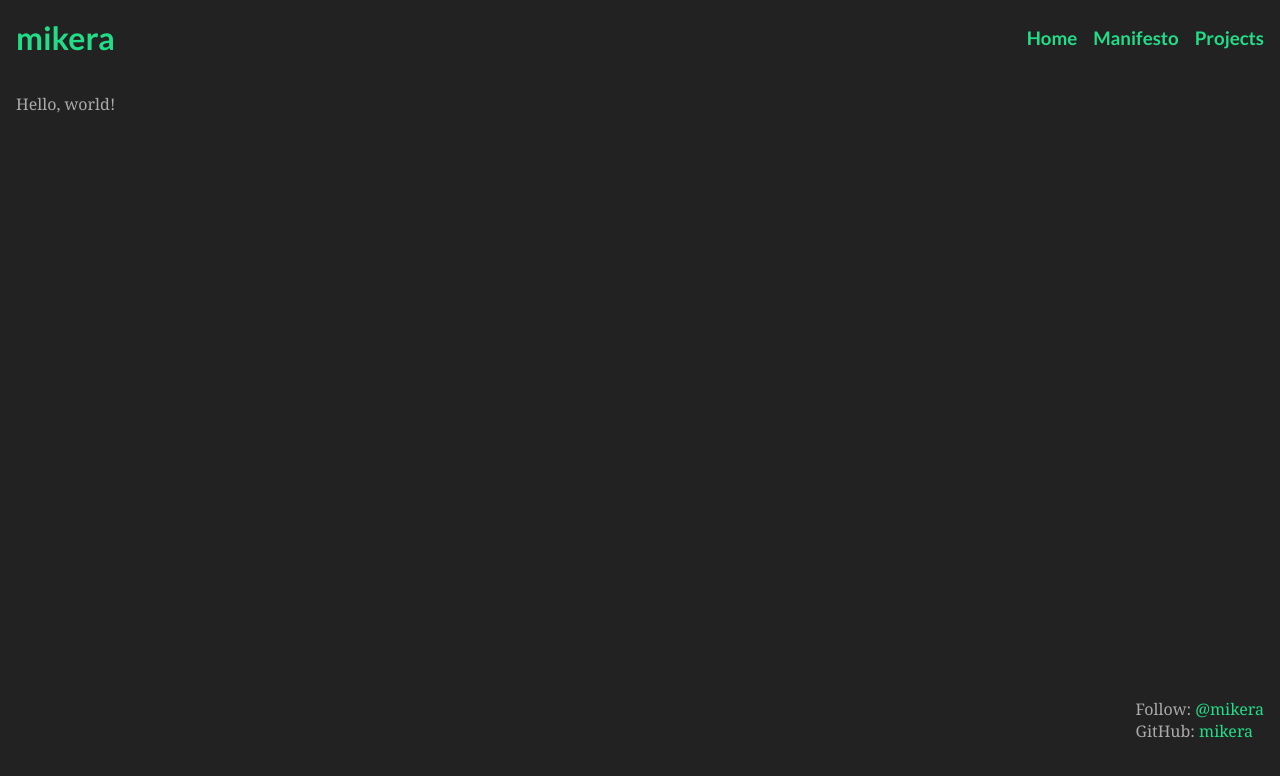
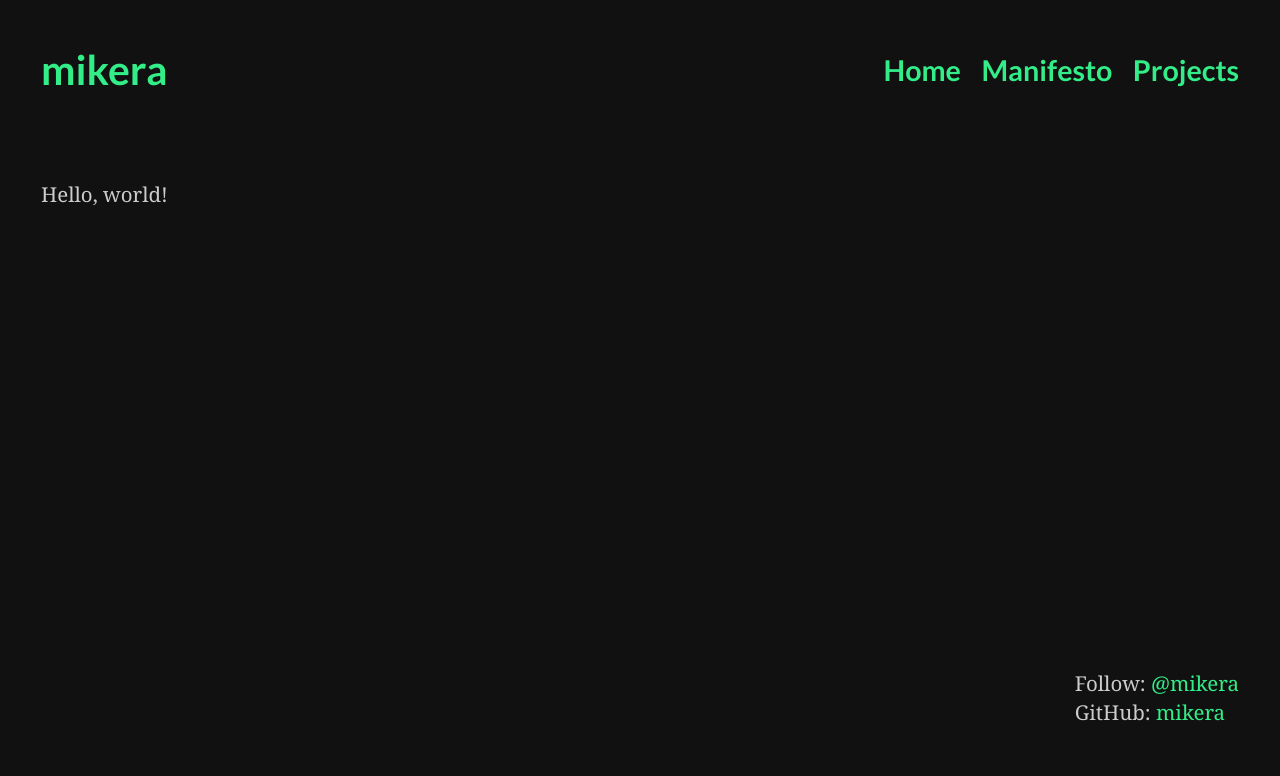
Before and after one commit to mikera/mikera.net, a Next.js app: page / in a window 1280 px wide. Shown: the top 776 px of the page. Built offline with nearby package versions, Linux system fonts and the light colour scheme.

Commit message:
More responsive layouts

```diff
--- a/app/globals.css
+++ b/app/globals.css
@@ -1,7 +1,7 @@
 /* CSS Custom Properties - Theme Colors */
 :root {
   /* Primary Colors */
-  --color-primary: #22dd88;
+  --color-primary: #33ee88;
   --color-primary-hover: #ff52a3;
   --color-primary-light: #4d94ff;
 
@@ -11,12 +11,12 @@
   --color-secondary-light: #e6b3e6;
 
   /* Neutral Colors */
-  --color-text: #aaaaaa;
-  --color-text-highlight: #aaccbb;
+  --color-text: #ccc;
+  --color-text-highlight: #ced;
   --color-text-muted: #999999;
 
   /* Background Colors */
-  --color-bg: #222;
+  --color-bg: #111;
   --color-bg-secondary: #f5f5f5;
   --color-bg-muted: #e0e0e0;
 
@@ -29,6 +29,14 @@
   --color-warning: #ffc107;
   --color-error: #dc3545;
   --color-info: #17a2b8;
+
+  --main-padding: 2rem;
+  --container-padding: 1rem;
+
+  font-size: 14;
+  --font-size-base: clamp(1rem, calc(0.8rem + 0.6vw), 2rem);
+  font-size: var(--font-size-base);
+
 }
 
 /* Basic reset and minimal styles */
@@ -41,7 +49,7 @@
 
 body {
     font-family: Noto Serif, sans-serif;
-    line-height: 1.4; /* More accessible line height */
+    line-height: 1.4; /* Accessible line height */
     color: var(--color-text);
     background-color: var(--color-bg);
     min-height: 100vh;
@@ -52,11 +60,9 @@ body {
 /* Lists */
 ul, ol {
     padding-left: 1.5rem;
-    margin: 1rem 0;
 }
 
 li {
-    margin: 0.5rem 0;
     line-height: 1.6;
 }
 
@@ -66,33 +72,46 @@ a {
 }
 
 main {
-    padding: 1em;
+    padding: var(--main-padding);
     flex: 1;
 }
 
 a:hover {
     color: var(--color-primary-hover);
     text-shadow:
-    0 0 10px var(--color-text),
-    0 0 30px var(--color-text),
-    -12 -2 1px var(--color-text);
+    0 0 10px #fff,
+    0 0 15px var(--color-primary-hover),
+    0 0 20px var(--color-primary-hover),
+    0 0 30px var(--color-primary-hover),
+    0 0 40px var(--color-primary-hover),
+    -12 -2 1px var(--color-primary-hover);
+    transition: text-shadow 0.3s ease;
 }
 
 /* Avoid text overflows */
 p, h1, h2, h3, h4, h5, h6 {
     overflow-wrap: break-word;
     text-wrap: pretty;
+    text-wrap: balance; /* Fallback for older browsers */
 }
 
 h1, h2, h3, h4, h5, h6 {
     font-family: Lato, sans-serif;
-    font-weight: 700;
+    font-weight: 600;
     font-style: normal;
 }
 
-/* Bold text styling */
+h1 { font-size: 2rem; }
+h2 { font-size: 1.6rem; }
+h3 { font-size: 1.4rem; }
+h4 { font-size: 1.2rem; }
+h5 { font-size: 1rem; }
+h6 { font-size: 1rem; }
+
+/* Bold text styling, highlight slightly */
 strong, b {
     color: var(--color-text-highlight);
+    font-weight: 600;
 }
 
 input, button, textarea, select {
@@ -126,7 +145,7 @@ img, picture, video, canvas, svg {
 
 header {
     display: flex;
-    padding: 1em;
+    padding: var(--main-padding);
     width: 100%;
     justify-content: space-between;
     align-items: center;
@@ -135,7 +154,7 @@ header {
 .menubar {
     display: flex;
     gap: 1em;
-    font-style: bold;
+    font-weight: bold;
     width: 100%;
     justify-content: space-between;
     align-items: center;
@@ -145,9 +164,36 @@ header {
 
 footer {
     display: flex;
-    padding: 1em;
+    padding: var(--main-padding);
     width: 100%;
     justify-content: space-between;
     align-items: center;
     min-height: 10em;
 }
+
+/* Response layouts */
+
+.cluster {
+    padding: var(--container-padding);
+    display: flex;
+    gap: var(--container-gap);
+    flex-wrap: wrap;
+}
+
+.flexible-grid {
+    padding: var(--container-padding);
+    display: flex;
+    flex-wrap: wrap;
+    gap: var(--container-gap);
+}
+
+.flexible-grid > * {
+  flex: 1;
+}
+
+.auto-grid {
+    padding: var(--container-padding);
+    display: grid;
+    gap: var(--container-gap);
+    grid-template-columns: repeat(auto-fit, minmax(min(20rem, 100%), 1fr));
+}
```
